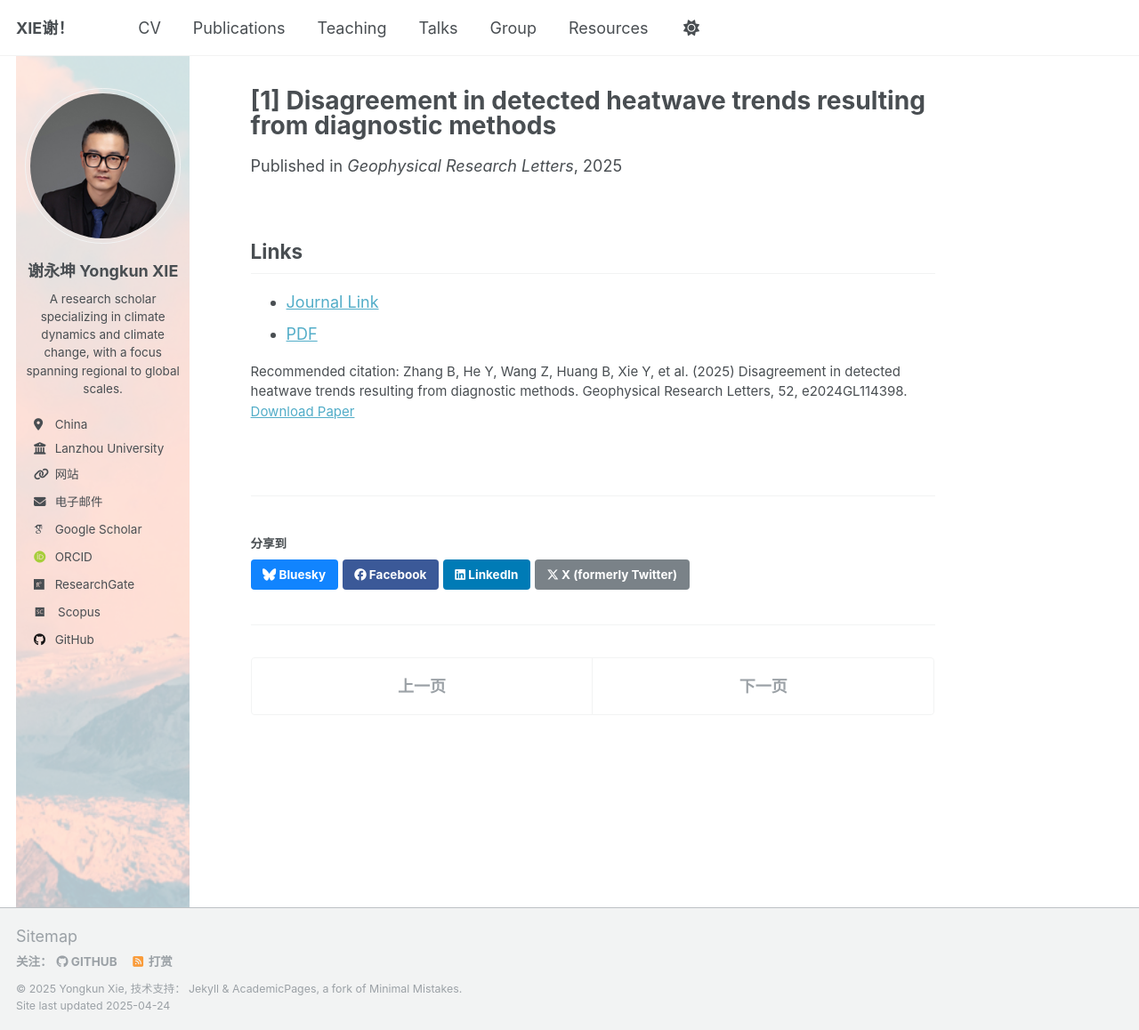
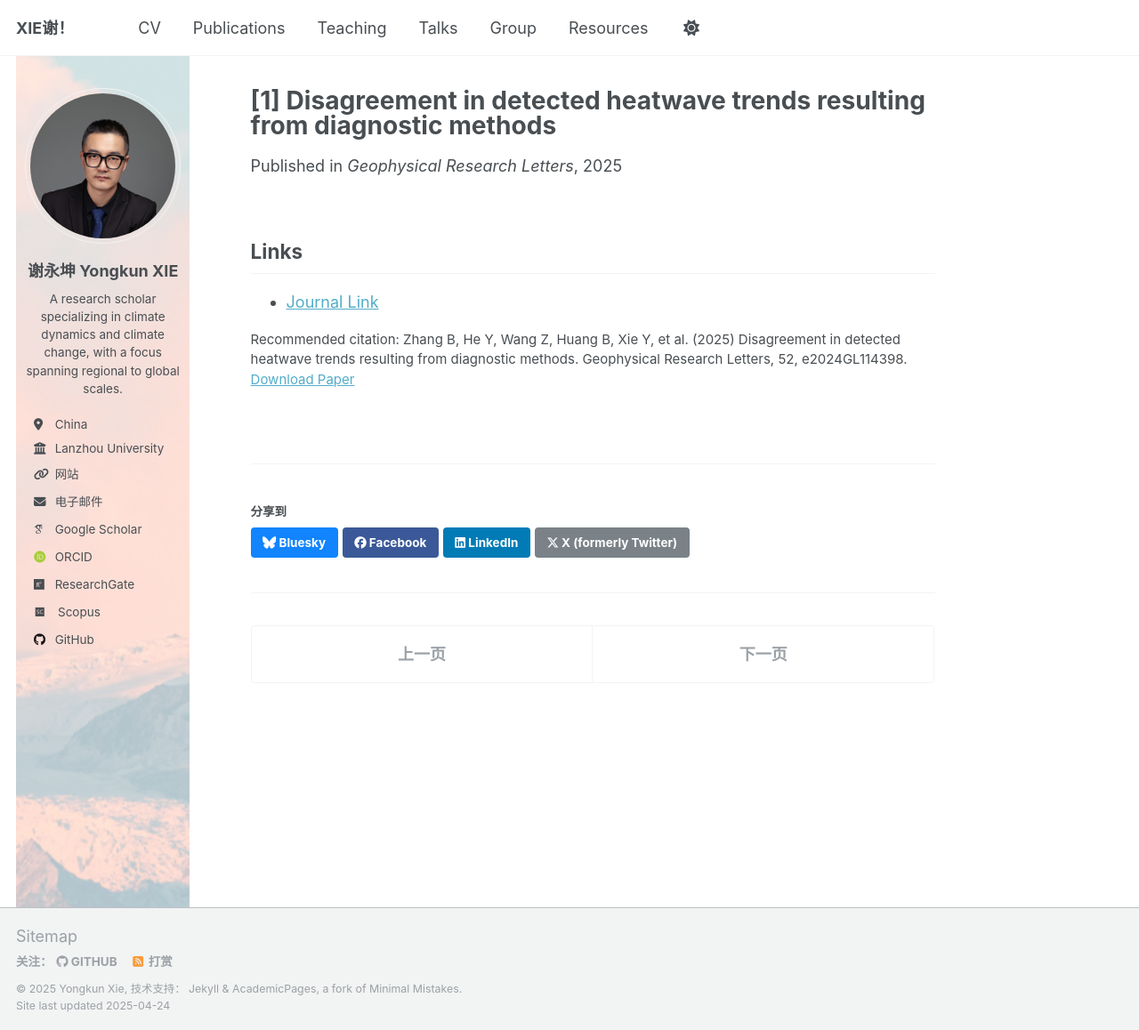
Before and after one commit to yongkunxie/yongkunxie.github.io, a Jekyll site: the page built from _publications/2025-03-03-zhang-GRL.md, in a window 1280 px wide and 1158 px high. Shown: the whole window at 89% size. Built offline with Jekyll 4.4.1, drawn with Linux system fonts in a browser that asks for light colours; some web fonts are replaced.

Commit message:
Update 2025-03-03-zhang-GRL.md

```diff
--- a/_publications/2025-03-03-zhang-GRL.md
+++ b/_publications/2025-03-03-zhang-GRL.md
@@ -11,11 +11,9 @@ paperurl: 'https://raw.githubusercontent.com/yongkunxie/yongkunxie.github.io/mai
 #bibtexurl: 'http://academicpages.github.io/files/bibtex1.bib'
 citation: 'Zhang B, He Y, Wang Z, Huang B, Xie Y, et al. (2025) Disagreement in detected heatwave trends resulting from diagnostic methods. Geophysical Research Letters, 52, e2024GL114398.'
 journal_link_doi: 'https://doi.org/10.1029/2024GL114398'
-pdf_link: 'https://www.alipan.com/s/rmDsx6vh9qC'
 ---
 <!-- 在页面内容中添加链接显示 -->
 <h2>Links</h2>
 <ul>
     <li><a href="{{ page.journal_link_doi }}">Journal Link</a></li>
-    <li><a href="{{ page.pdf_link }}">PDF</a></li>
 </ul>
```
